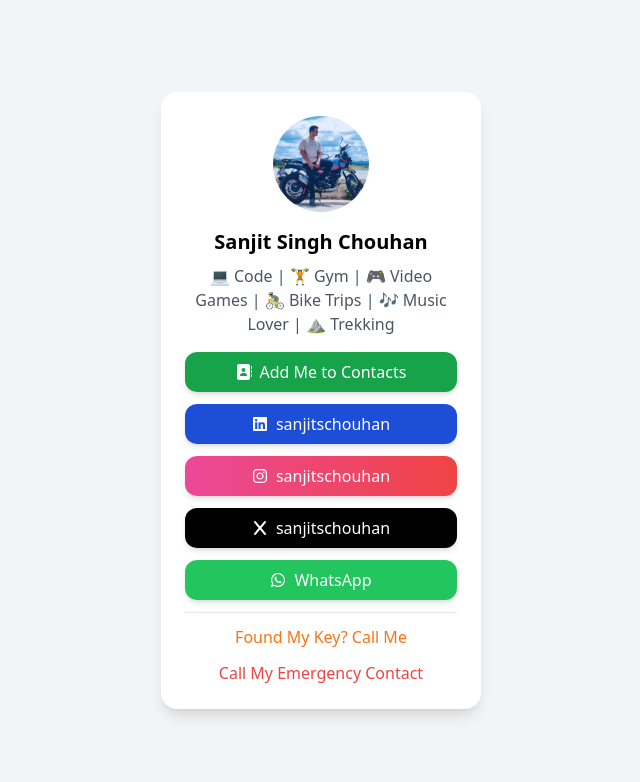
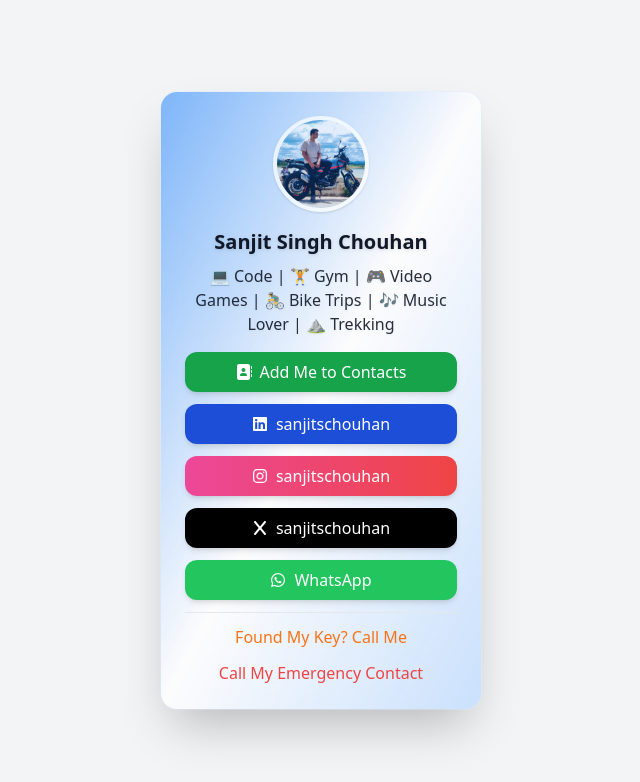
Before and after one commit to sanjitschouhan/sanjitschouhan.github.io, a React (Create React App) app: page / in a window 1280 px wide. Shown: the top 782 px of the page, without its empty margins (319-959 px from the left). Built offline with nearby package versions, Linux system fonts and the light colour scheme.

Commit message:
feat: glassmorphism card, improved light/dark gradients, and deploy build

```diff
--- a/src/components/DigitalBusinessCard.js
+++ b/src/components/DigitalBusinessCard.js
@@ -24,10 +24,11 @@ export default function DigitalBusinessCard() {
 
   return (
     <div className="flex flex-col items-center justify-center min-h-screen bg-gray-100 dark:bg-gray-900 p-4">
-      <div className="bg-white dark:bg-gray-800 shadow-lg rounded-2xl p-6 text-center w-80">
-        <img src={profileImage} alt="Profile" className="w-24 h-24 rounded-full mx-auto mb-4" />
-        <h1 className="text-xl font-bold mb-2 dark:text-white">Sanjit Singh Chouhan</h1>
-        <p className="text-gray-600 dark:text-gray-300">
+      <div className="bg-gradient-to-br from-blue-400/80 via-white/70 to-blue-200/80 backdrop-blur-xl shadow-2xl rounded-2xl p-6 text-center w-80 ring-1 ring-blue-100/40
+        dark:bg-gradient-to-br dark:from-gray-900/90 dark:via-blue-950/80 dark:via-60% dark:to-gray-800/90 dark:backdrop-blur-2xl dark:shadow-blue-950/30 dark:ring-gray-900/60">
+        <img src={profileImage} alt="Profile" className="w-24 h-24 rounded-full mx-auto mb-4 border-4 border-white/70 dark:border-gray-700/70 shadow" />
+        <h1 className="text-xl font-bold mb-2 text-gray-900 dark:text-white drop-shadow">Sanjit Singh Chouhan</h1>
+        <p className="text-gray-900/90 dark:text-gray-200 drop-shadow-sm">
           💻&nbsp;Code | 🏋️&nbsp;Gym | 🎮&nbsp;Video Games | 🚴‍♂️&nbsp;Bike Trips | 🎶&nbsp;Music Lover | ⛰️&nbsp;Trekking
         </p>
         <div className="mt-4 space-y-3">
```
Also changed, not shown: 11 other files (tests, documents, lock files or other folders).
